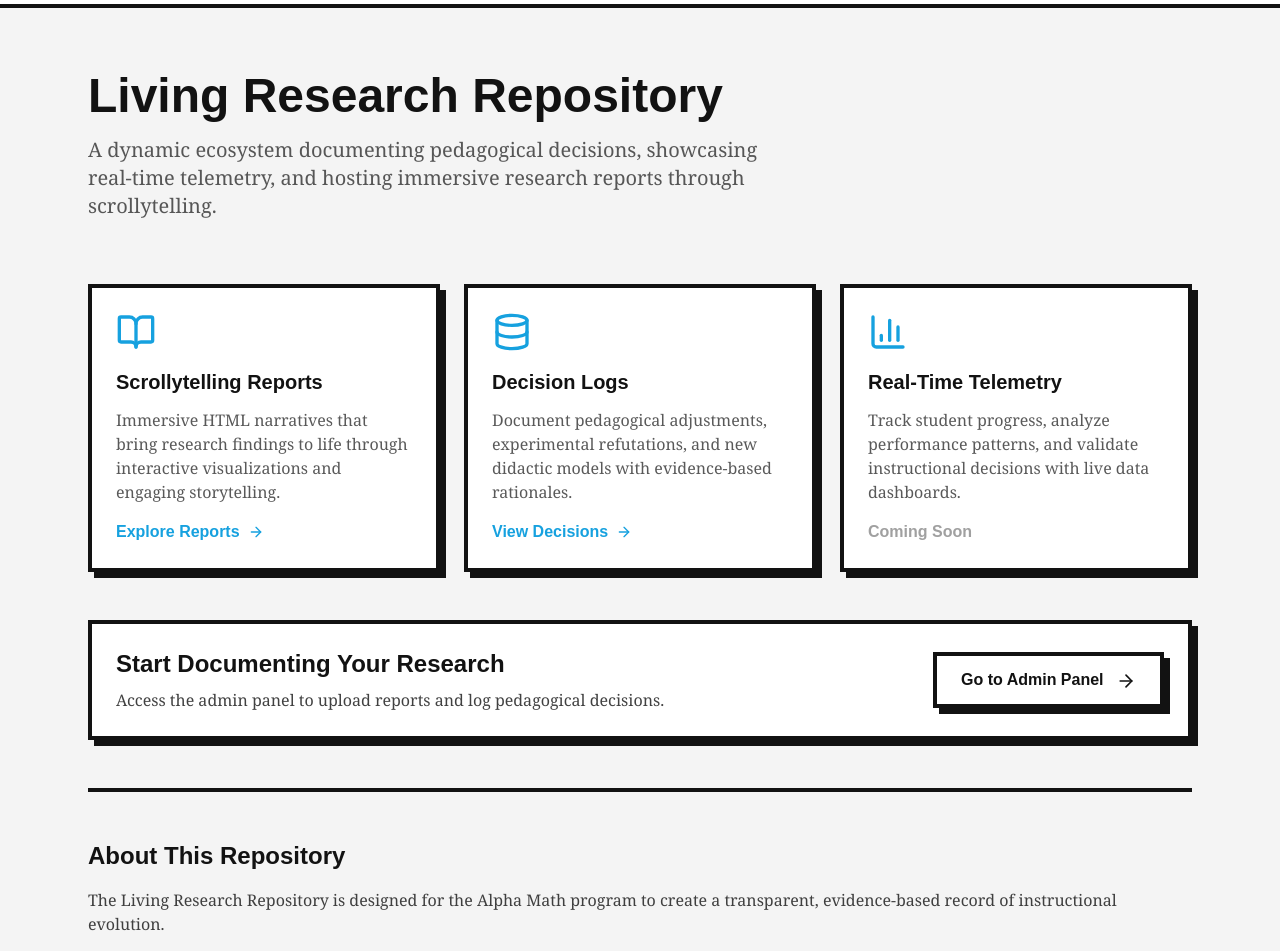
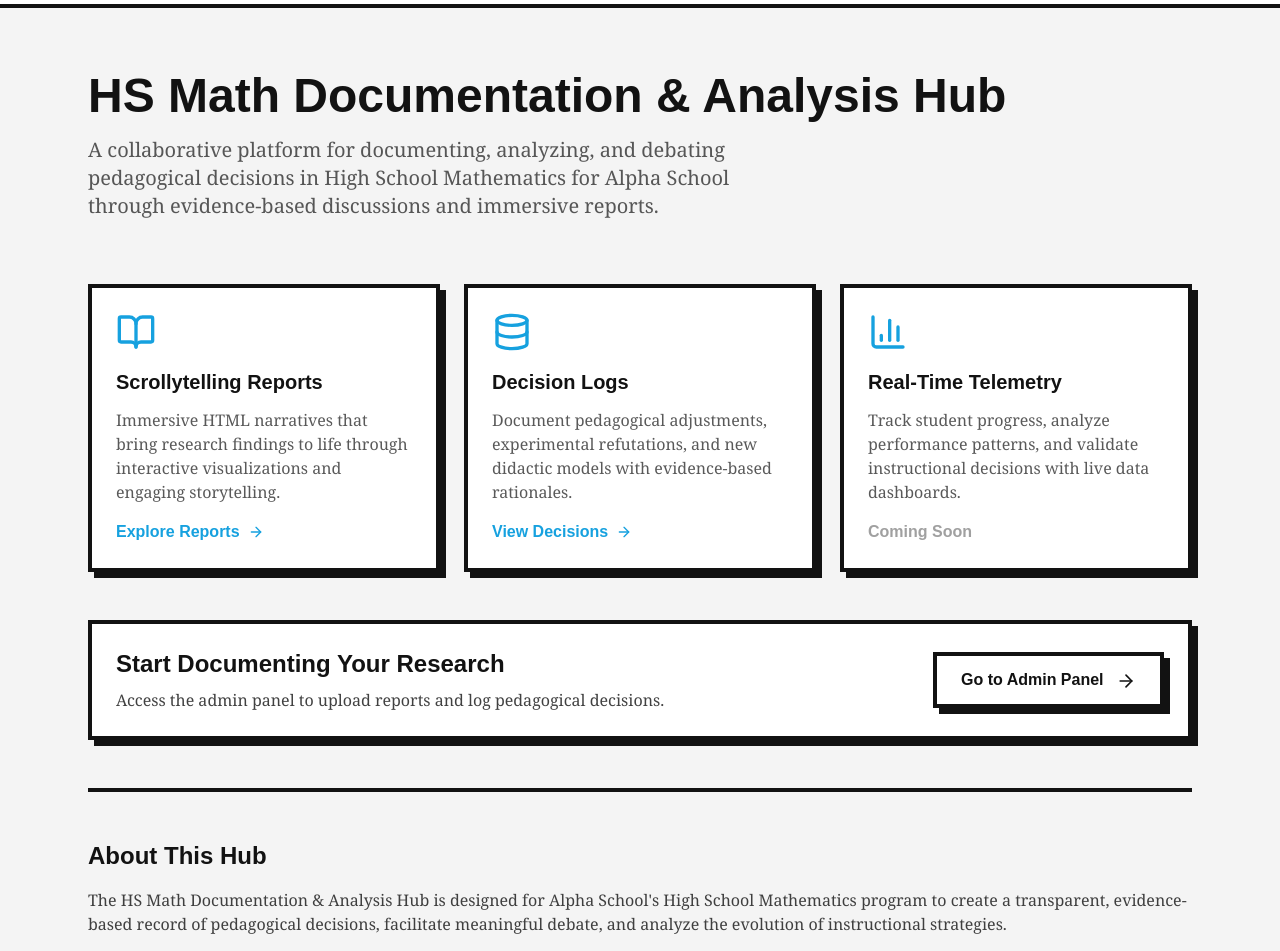
Before and after one commit to sebastiansarmientoforjan-maker/alpha-hsmath-repo, a Next.js app: page / in a window 1280 px wide. Shown: the part 100-1051 px from the top of the page. Built offline with nearby package versions, Linux system fonts and the light colour scheme.

Commit message:
Update branding to focus on HS Math Documentation & Analysis Hub
- Changed from generic 'Living Research Repository' to specific HS Math focus
- Updated descriptions to emphasize documentation, analysis, and debate
- Aligned all pages with Alpha School HS Math program branding

```diff
--- a/app/admin/page.tsx
+++ b/app/admin/page.tsx
@@ -6,7 +6,7 @@ export default function AdminDashboard() {
     <div>
       <h1 className="text-4xl font-bold text-dark mb-2">Admin Dashboard</h1>
       <p className="text-dark/70 mb-8">
-        Living Research Repository - Content Management System
+        HS Math Documentation & Analysis Hub - Content Management System
       </p>
 
       <div className="grid grid-cols-1 md:grid-cols-3 gap-6 mb-8">
--- a/app/gallery/page.tsx
+++ b/app/gallery/page.tsx
@@ -82,8 +82,8 @@ export default function Gallery() {
       <div className="border-b-4 border-dark bg-white p-6">
         <div className="max-w-7xl mx-auto flex items-center justify-between">
           <div>
-            <h1 className="text-3xl font-bold text-dark">Alpha Math Research Gallery</h1>
-            <p className="text-dark/70">Living Research Repository</p>
+            <h1 className="text-3xl font-bold text-dark">HS Math Research Gallery</h1>
+            <p className="text-dark/70">Documentation & Analysis Hub</p>
           </div>
           <Link
             href="/admin"
--- a/app/page.tsx
+++ b/app/page.tsx
@@ -10,7 +10,7 @@ export default function Home() {
         <div className="max-w-6xl mx-auto flex items-center justify-between">
           <div>
             <h1 className="text-2xl font-bold text-dark">Alpha Math</h1>
-            <p className="text-sm text-dark/70">Living Research Repository</p>
+            <p className="text-sm text-dark/70">HS Math Documentation & Analysis Hub</p>
           </div>
           <div className="flex gap-4">
             <Link href="/gallery">
@@ -27,11 +27,11 @@ export default function Home() {
       <main className="max-w-6xl mx-auto px-6 py-16">
         <div className="mb-16">
           <h2 className="text-5xl font-bold text-dark mb-4">
-            Living Research Repository
+            HS Math Documentation & Analysis Hub
           </h2>
           <p className="text-xl text-dark/70 max-w-2xl font-serif">
-            A dynamic ecosystem documenting pedagogical decisions, showcasing real-time
-            telemetry, and hosting immersive research reports through scrollytelling.
+            A collaborative platform for documenting, analyzing, and debating pedagogical decisions
+            in High School Mathematics for Alpha School through evidence-based discussions and immersive reports.
           </p>
         </div>
 
@@ -101,11 +101,12 @@ export default function Home() {
 
         {/* Info Section */}
         <div className="mt-12 pt-12 border-t-4 border-dark">
-          <h3 className="text-2xl font-bold text-dark mb-4">About This Repository</h3>
+          <h3 className="text-2xl font-bold text-dark mb-4">About This Hub</h3>
           <div className="font-serif text-dark/80 space-y-3">
             <p>
-              The Living Research Repository is designed for the Alpha Math program to
-              create a transparent, evidence-based record of instructional evolution.
+              The HS Math Documentation & Analysis Hub is designed for Alpha School's High School
+              Mathematics program to create a transparent, evidence-based record of pedagogical
+              decisions, facilitate meaningful debate, and analyze the evolution of instructional strategies.
             </p>
             <p>
               This platform combines Swiss design principles with neobrutalist aesthetics
```
Also changed, not shown: 2 other files (tests, documents, lock files or other folders).
